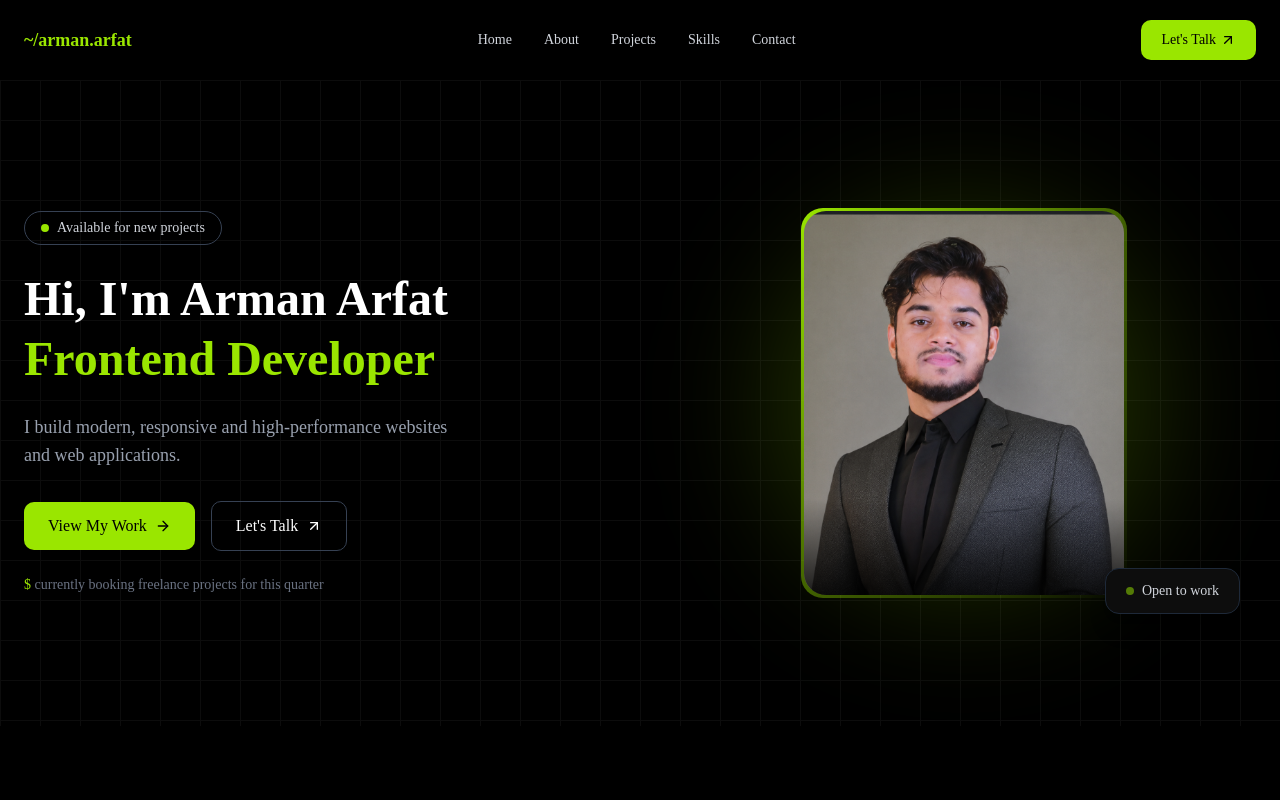
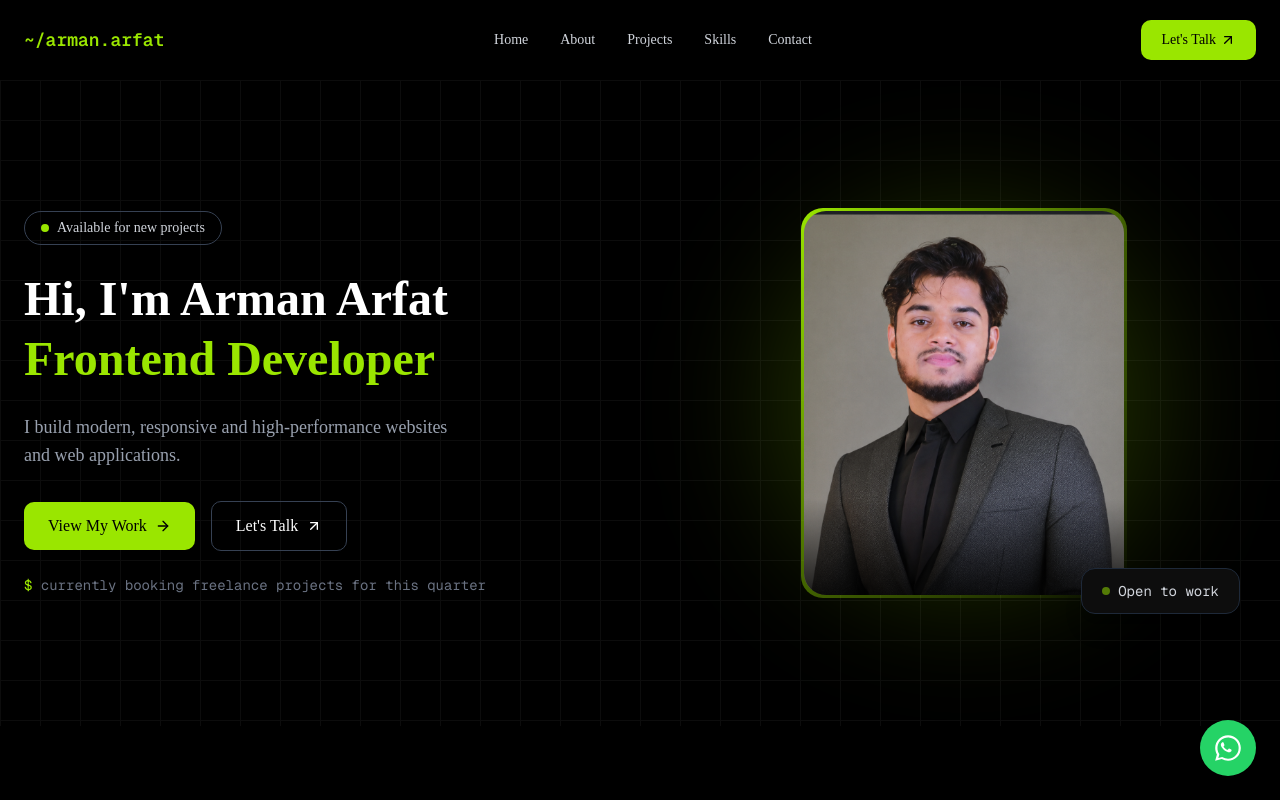
Before and after one commit to arman-c0der/armanarfat-portfolio, a Next.js app: page / in a window 1280 px wide. Shown: the top 800 px of the page. Built offline with nearby package versions, Linux system fonts and the light colour scheme.

Commit message:
whats button added

```diff
--- a/app/layout.js
+++ b/app/layout.js
@@ -1,5 +1,8 @@
+
 import { Geist, Geist_Mono } from "next/font/google";
 import "./globals.css";
+
+import MainNav from "./components/portfolio/main-nav";
 
 const geistSans = Geist({
   variable: "--font-geist-sans",
@@ -10,23 +13,58 @@ const geistMono = Geist_Mono({
   variable: "--font-geist-mono",
   subsets: ["latin"],
 });
-import MainNav from "./components/portfolio/main-nav";
 
 export const metadata = {
-  title: "My portfolio",
-  description: "Generated by create next app",
+  title: "My Portfolio",
+  description: "Front-end web developer portfolio",
 };
 
 export default function RootLayout({ children }) {
+  const whatsappNumber = "8801870646086";
+
+  const whatsappMessage = encodeURIComponent(
+    "Hi Arman, I visited your portfolio and I'd like to discuss a project with you."
+  );
+
+  const whatsappLink = `https://wa.me/${whatsappNumber}?text=${whatsappMessage}`;
+
   return (
-    <html
-      lang="en"
-     className="dark"
-    >
-      <body className="min-h-full flex flex-col">
+    <html lang="en" className="dark">
+      <body
+        className={`${geistSans.variable} ${geistMono.variable} min-h-full flex flex-col`}
+      >
         <MainNav />
+
         {children}
-        </body>
+
+        {/* Floating WhatsApp Button */}
+        <a
+          href={whatsappLink}
+          target="_blank"
+          rel="noopener noreferrer"
+          aria-label="Contact me on WhatsApp"
+          className="fixed bottom-6 right-6 z-50 group"
+        >
+          <div className="flex items-center gap-3">
+            {/* Tooltip */}
+            <span className="pointer-events-none rounded-lg bg-black px-3 py-2 text-sm font-medium text-white opacity-0 shadow-lg transition-all duration-300 group-hover:translate-x-0 group-hover:opacity-100 translate-x-2">
+              Chat with me
+            </span>
+
+            {/* WhatsApp Icon */}
+            <div className="flex h-14 w-14 items-center justify-center rounded-full bg-[#25D366] shadow-lg shadow-black/20 transition-all duration-300 group-hover:scale-110 group-hover:shadow-xl">
+              <svg
+                viewBox="0 0 32 32"
+                className="h-8 w-8 fill-white"
+                aria-hidden="true"
+              >
+                <path d="M19.11 17.47c-.27-.14-1.58-.78-1.82-.87-.24-.09-.42-.14-.6.14-.18.27-.69.87-.84 1.05-.15.18-.31.2-.58.07-.27-.14-1.13-.42-2.15-1.34-.79-.7-1.32-1.56-1.47-1.83-.15-.27-.02-.42.11-.56.12-.12.27-.31.4-.47.14-.16.18-.27.27-.45.09-.18.05-.34-.02-.47-.07-.14-.6-1.45-.82-1.98-.22-.52-.44-.45-.6-.46h-.51c-.18 0-.47.07-.71.34-.24.27-.93.91-.93 2.22 0 1.31.95 2.57 1.09 2.75.14.18 1.87 2.86 4.53 4.01.63.27 1.12.43 1.5.55.63.2 1.2.17 1.65.1.5-.07 1.58-.65 1.8-1.27.22-.62.22-1.16.15-1.27-.07-.11-.24-.18-.51-.31z" />
+                <path d="M16.03 3.2c-7.07 0-12.82 5.74-12.82 12.81 0 2.26.59 4.46 1.71 6.4L3.14 28.8l6.55-1.72a12.8 12.8 0 0 0 6.34 1.68h.01c7.06 0 12.8-5.74 12.8-12.81S23.1 3.2 16.03 3.2zm0 23.45h-.01a10.6 10.6 0 0 1-5.4-1.47l-.39-.23-3.89 1.02 1.04-3.79-.25-.39a10.62 10.62 0 1 1 8.9 4.86z" />
+              </svg>
+            </div>
+          </div>
+        </a>
+      </body>
     </html>
   );
 }
```
